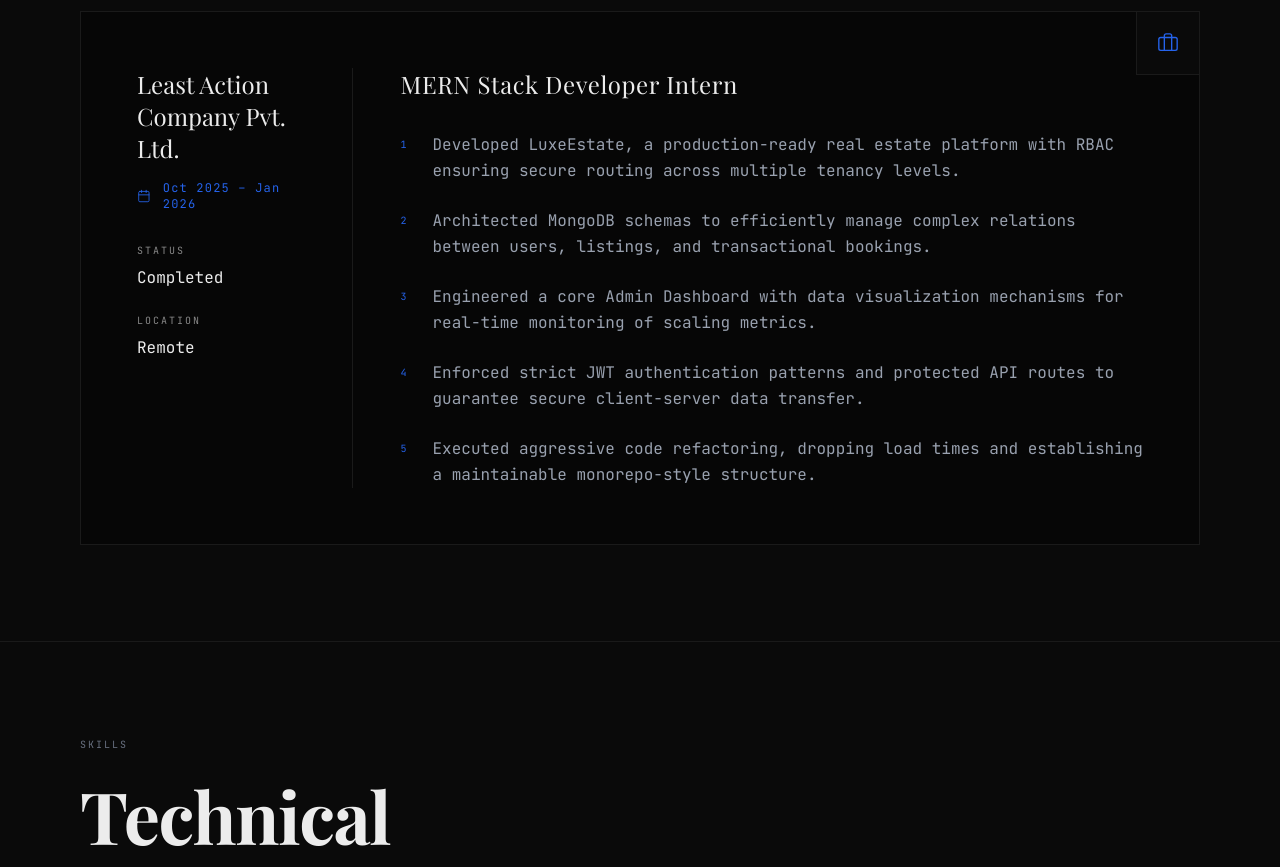
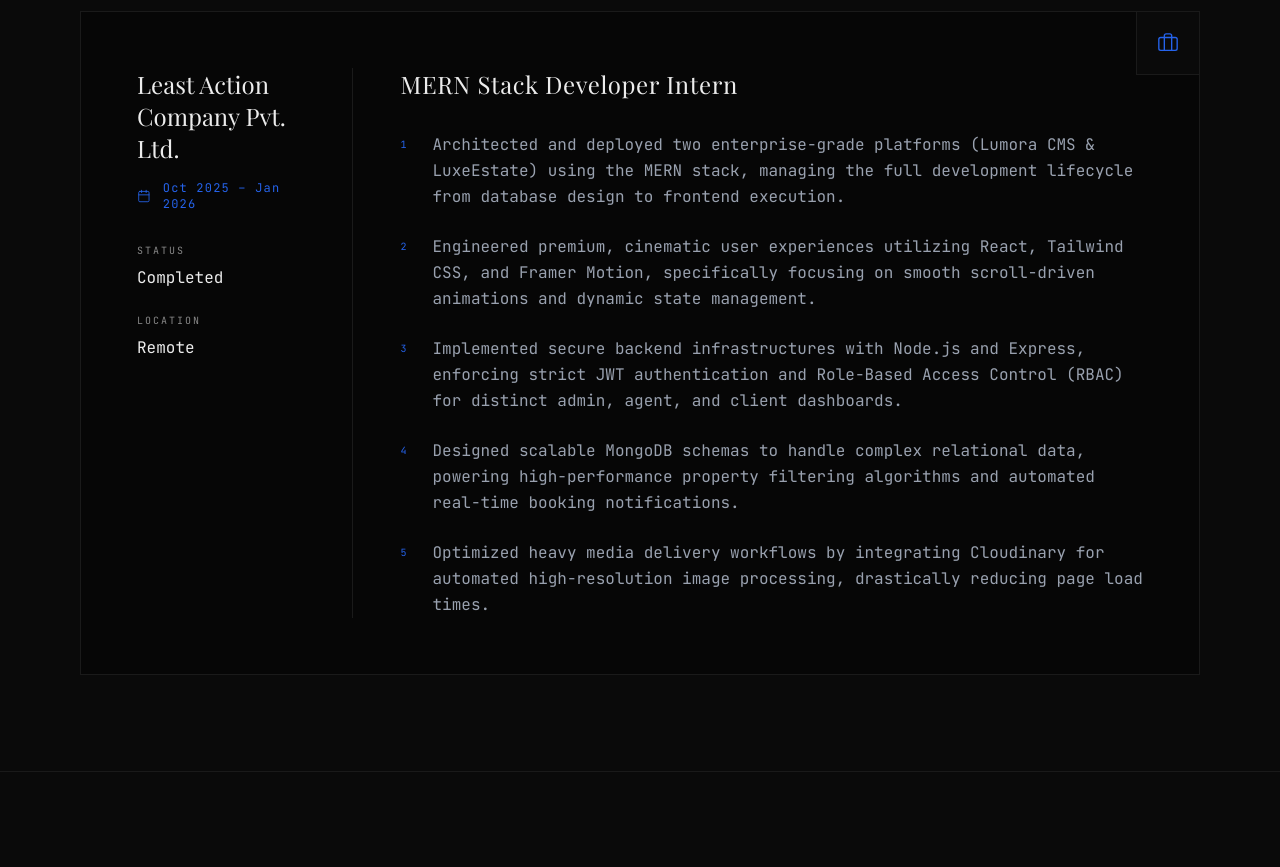
Before and after one commit to Mathiyarasan2102/Portfolio-webSite, a React (Vite) app in the folder frontend/: page / in a window 1280 px wide. Shown: the part 2440-3307 px from the top of the page. Built offline with nearby package versions, Linux system fonts and the light colour scheme; no server answers; a web font is replaced by a local one.

Commit message:
Update internship experience descriptions for Lumora CMS and LuxeEstate

```diff
--- a/frontend/src/components/Experience.jsx
+++ b/frontend/src/components/Experience.jsx
@@ -10,11 +10,11 @@ const Experience = () => {
             location: "Remote",
             period: "Oct 2025 – Jan 2026",
             logItems: [
-                "Developed LuxeEstate, a production-ready real estate platform with RBAC ensuring secure routing across multiple tenancy levels.",
-                "Architected MongoDB schemas to efficiently manage complex relations between users, listings, and transactional bookings.",
-                "Engineered a core Admin Dashboard with data visualization mechanisms for real-time monitoring of scaling metrics.",
-                "Enforced strict JWT authentication patterns and protected API routes to guarantee secure client-server data transfer.",
-                "Executed aggressive code refactoring, dropping load times and establishing a maintainable monorepo-style structure."
+                "Architected and deployed two enterprise-grade platforms (Lumora CMS & LuxeEstate) using the MERN stack, managing the full development lifecycle from database design to frontend execution.",
+                "Engineered premium, cinematic user experiences utilizing React, Tailwind CSS, and Framer Motion, specifically focusing on smooth scroll-driven animations and dynamic state management.",
+                "Implemented secure backend infrastructures with Node.js and Express, enforcing strict JWT authentication and Role-Based Access Control (RBAC) for distinct admin, agent, and client dashboards.",
+                "Designed scalable MongoDB schemas to handle complex relational data, powering high-performance property filtering algorithms and automated real-time booking notifications.",
+                "Optimized heavy media delivery workflows by integrating Cloudinary for automated high-resolution image processing, drastically reducing page load times."
             ]
         }
     ];
```
